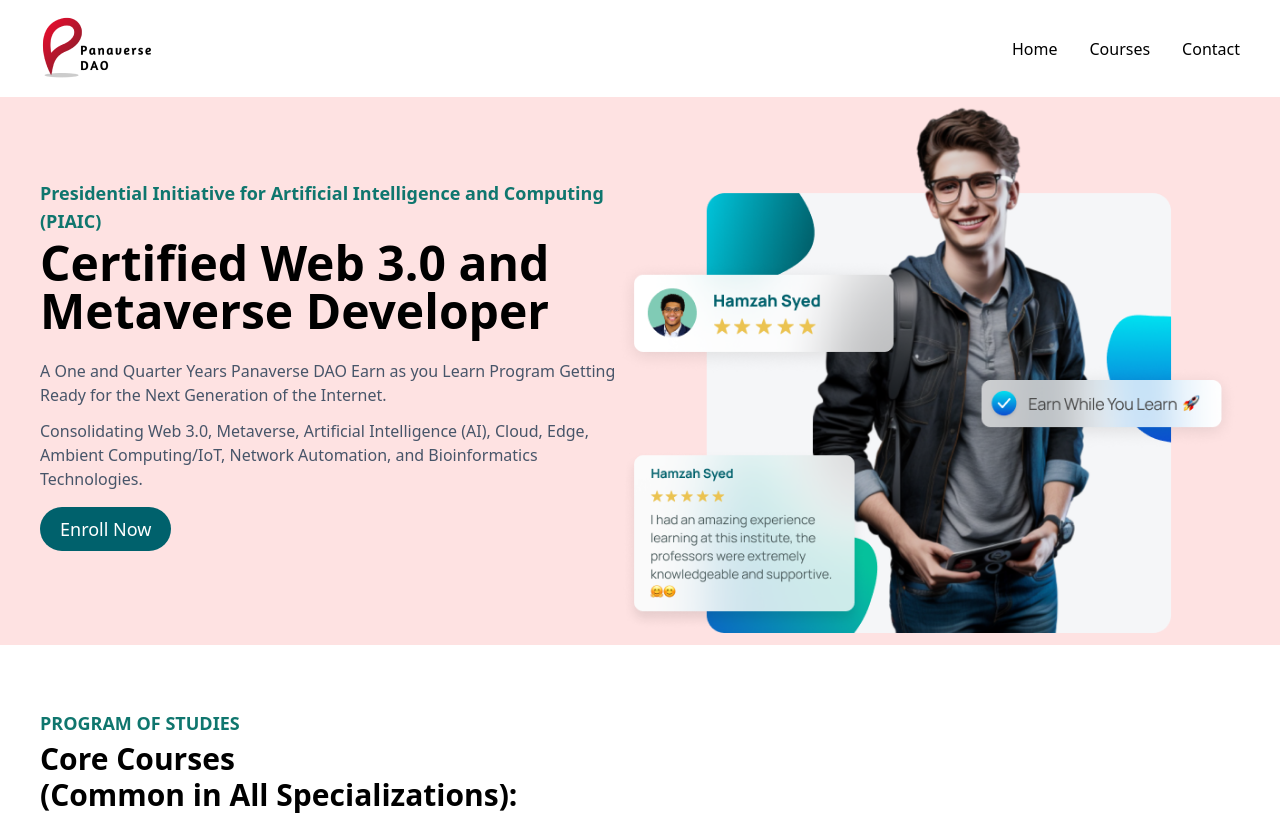
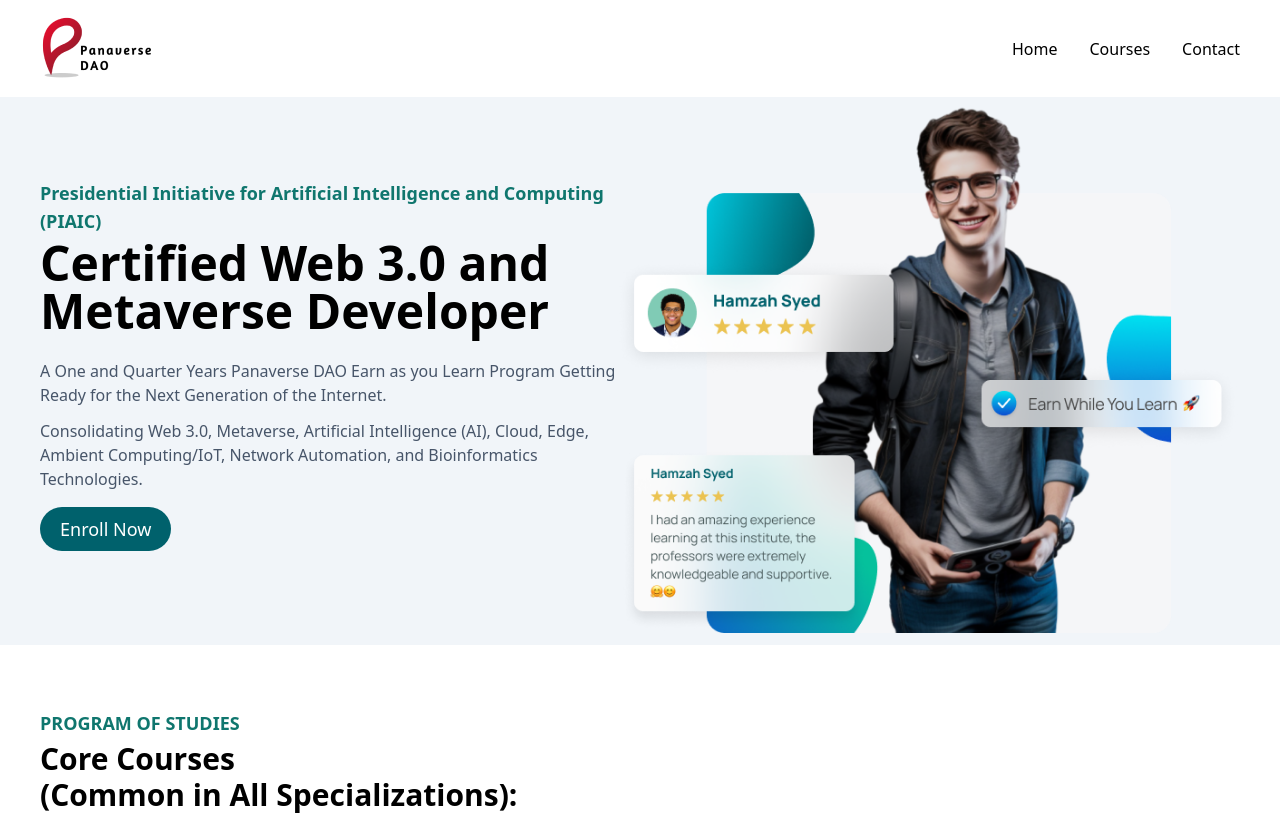
Before and after one commit to ahmadafzaal702/panaverse-clone, a Next.js app: page / in a window 1280 px wide. Shown: the top 815 px of the page. Built offline with nearby package versions, Linux system fonts and the light colour scheme.

Commit message:
Core Quartar Completed

```diff
--- a/src/components/shared/CoreQuarter.tsx
+++ b/src/components/shared/CoreQuarter.tsx
@@ -1,10 +1,16 @@
 import { FC } from "react";
 
-const CoreQuarter: FC<{
+interface CoreProps {
   quarterName: string;
   quarterDescription: string;
   quarterNo: string;
-}> = ({ quarterName, quarterDescription, quarterNo }) => {
+}
+
+const CoreQuarter: FC<CoreProps> = ({
+  quarterName,
+  quarterDescription,
+  quarterNo,
+}) => {
   return (
     <>
       <div className="border rounded-md flex-1 px-8 py-12 relative flex flex-col justify-center">
--- a/src/components/widgets/Hero.tsx
+++ b/src/components/widgets/Hero.tsx
@@ -8,7 +8,7 @@ import HeroPoster from "@/assests/Hero-Poster.png";
 const Hero = () => {
   return (
     <>
-      <section className="bg-red-100 pb-3">
+      <section className="bg-slate-100 pb-3">
         <Wrapper>
           <div className="flex flex-col md:flex-row items-center">
             {/* left */}
```
